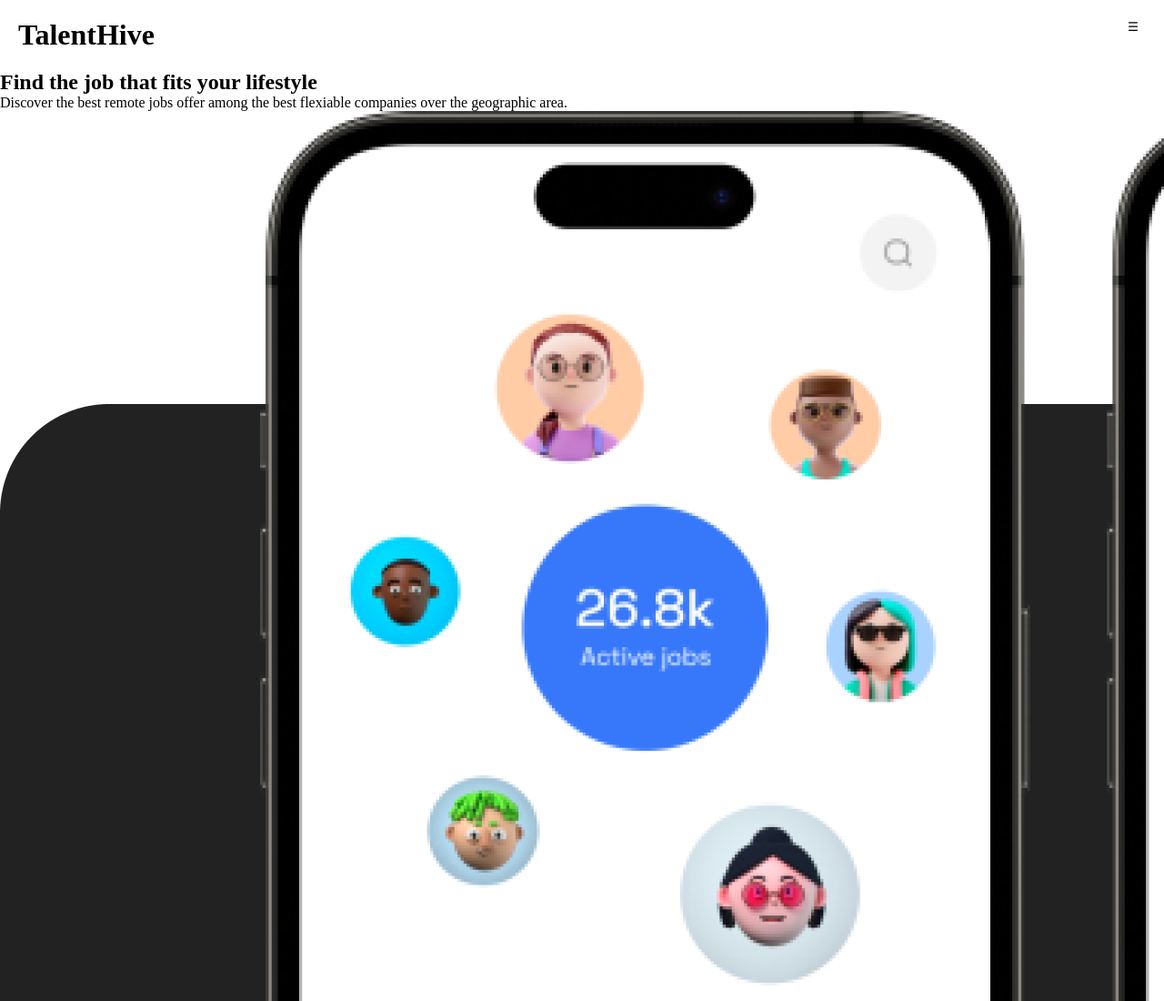
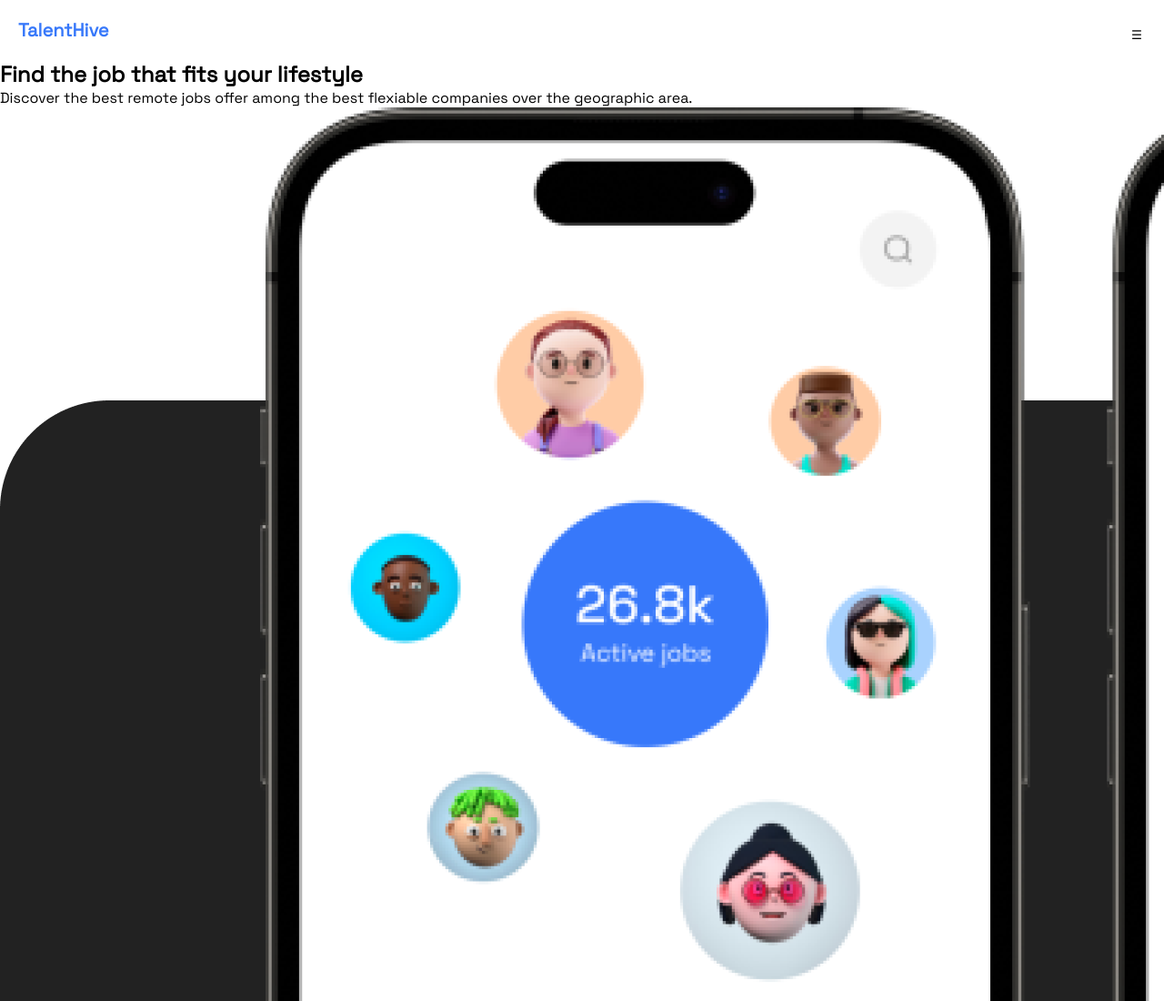
Before and after one commit to HugoDeleonP/TalentHive, a plain HTML site: page pages/index.html in a window 1280 px wide. Shown: the top 1100 px of the page at 91% size. Drawn offline with Linux system fonts and the light colour scheme.

Commit message:
style: acrescentar fonte ao estilo do website

```diff
--- a/style.css
+++ b/style.css
@@ -5,6 +5,7 @@
     --textColorContrast: #FFF;
     --mapsColor: #A0DA7A;
     --faqColor: #F3F3F3;
+    --fontPage: 'Space Grotesk', sans-serif;
 }
 
 *{
@@ -16,17 +17,31 @@
     box-sizing: border-box;
 }
 
+@font-face {
+    font-family: 'Space Grotesk';
+    src: url('fonts/SpaceGrotesk-Regular.ttf') format('truetype');
+    font-size: calc(1rem - 0.125rem);
+    font-weight: 500;
+    line-height: calc(1rem + 0.375rem);
+}
+
 body{
     background-color: var(--backgroundColor);
     color: var(--textColorLight);
-
+    font-family: var(--fontPage);
 }
 
 header{
     display: flex;
     flex-direction: row;
     justify-content: space-between;
+    align-items: center;
     margin: 1.25rem;
+}
+
+#logo{
+    color: var(--mainColor);
+    font-size: 1.25rem;
 }
 
 header #menuDesktop{
@@ -39,6 +54,11 @@ header #menuMobile{
 }
 
 header button{
+    width: 1.25rem;
+    height: 0.75rem;
+}
+
+header button{
     background-color: var(--backgroundColor);
     border: 0;
 }
```
